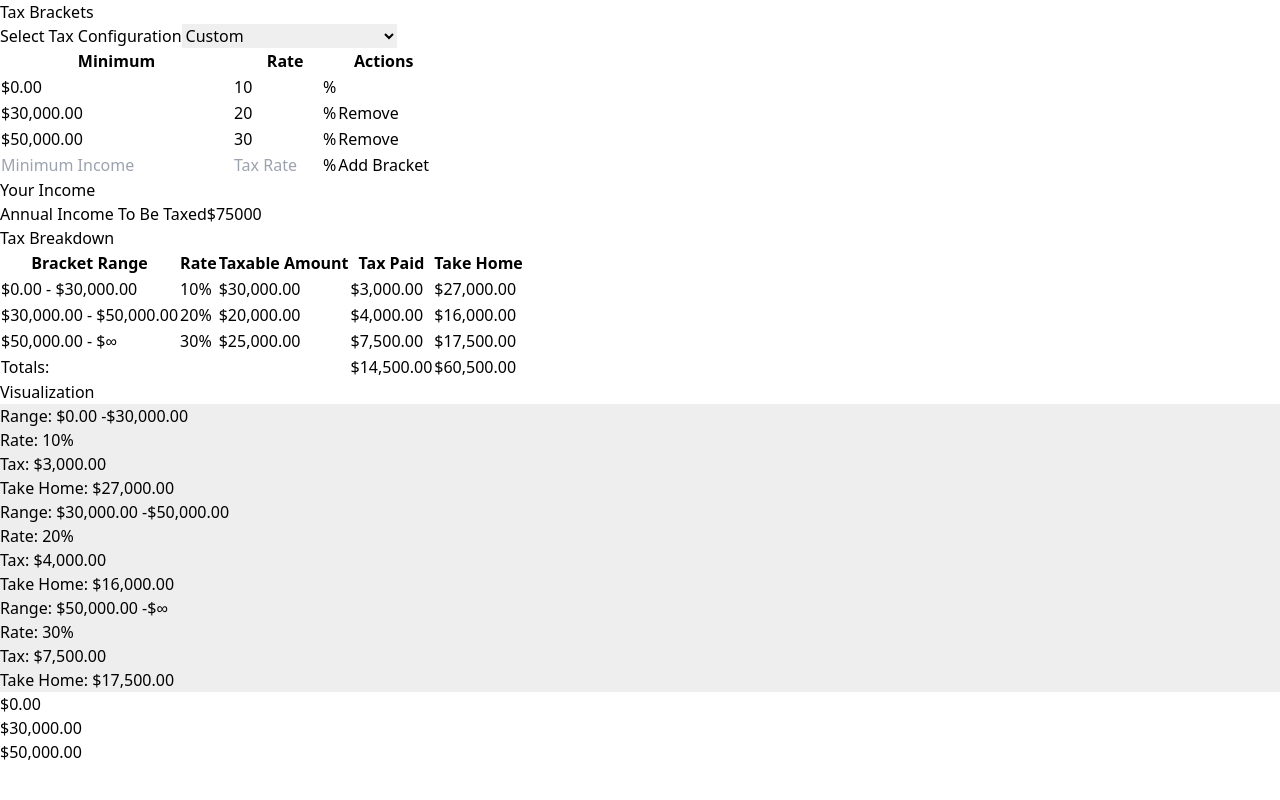
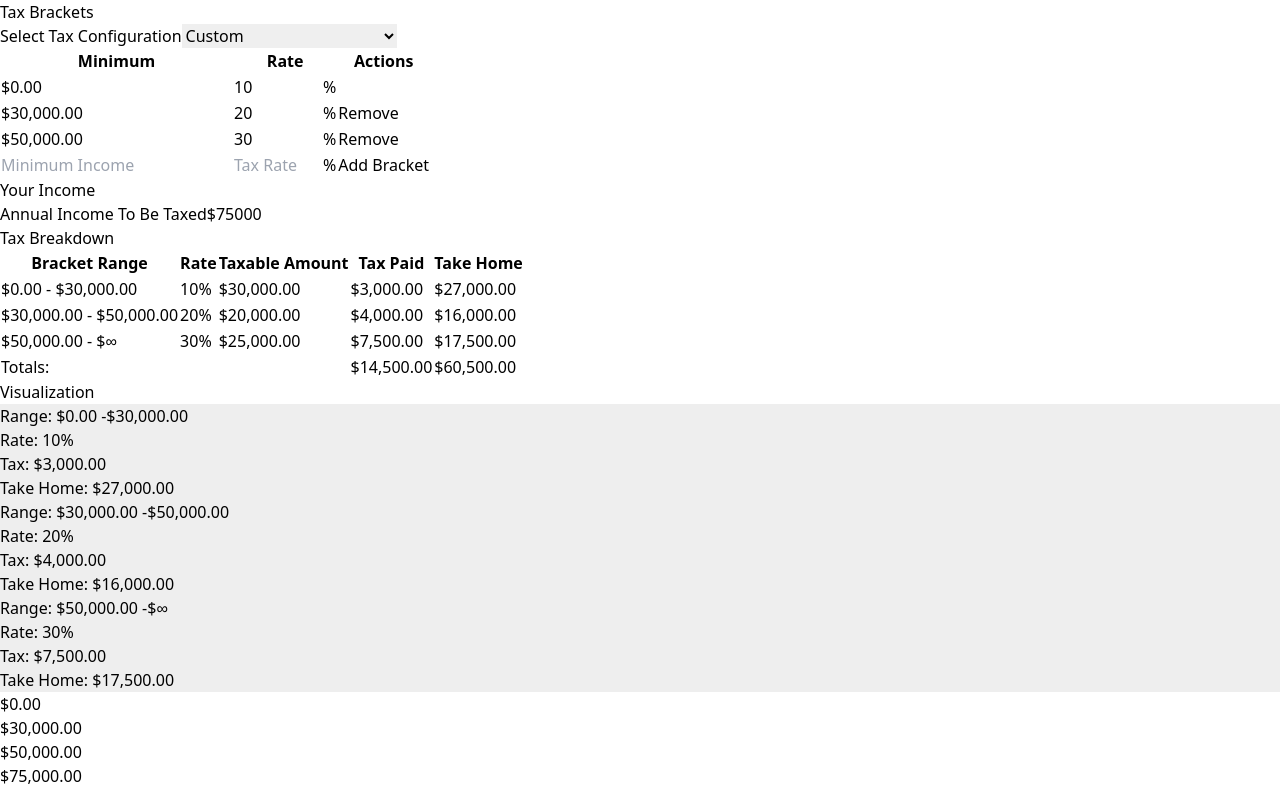
Before and after one commit to dnsge/tax-bracket-explorer, a React (Vite) app: page / in a window 1280 px wide. Built offline with nearby package versions, Linux system fonts and the light colour scheme.

Commit message:
fix ticks and visualization for last bracket

```diff
--- a/src/TaxVisualizer.tsx
+++ b/src/TaxVisualizer.tsx
@@ -7,8 +7,7 @@ interface TaxVisualizerProps {
   income: number;
 }
 
-const TaxVisualizer: React.FC<TaxVisualizerProps> = ({ brackets, income }) => {
-  const calculateTaxes = () => {
+const calculateTaxes = (brackets: TaxBracket[], income: number) => {
   let totalTax = 0;
   const breakdowns: TaxBreakdown[] = [];
 
@@ -38,13 +37,21 @@ const TaxVisualizer: React.FC<TaxVisualizerProps> = ({ brackets, income }) => {
   return { totalTax, breakdowns };
 };
 
-  const { totalTax, breakdowns } = calculateTaxes();
-  const maxIncome = Math.max(income, ...brackets.map((b) => b.min)) * 1.2;
+const TaxVisualizer: React.FC<TaxVisualizerProps> = ({ brackets, income }) => {
+  const maxIncome = income * 1.2;
+  // const maxIncome = Math.max(income, ...brackets.map((b) => b.min)) * 1.2;
 
-  const ticks = brackets.map((b) => ({
+  const visibleBrackets = brackets.filter((b) => b.min <= maxIncome);
+  const { totalTax, breakdowns } = calculateTaxes(visibleBrackets, income);
+
+  const ticks = visibleBrackets.map((b) => ({
     position: (b.min / maxIncome) * 100,
     label: formatCurrency(b.min),
   }));
+  ticks.push({
+    position: (income / maxIncome) * 100,
+    label: formatCurrency(income),
+  });
 
   return (
     <div>
@@ -95,9 +102,10 @@ const TaxVisualizer: React.FC<TaxVisualizerProps> = ({ brackets, income }) => {
         <div className="relative">
           <div className="w-full h-20 flex" style={{ backgroundColor: "#eee" }}>
             {breakdowns.map((breakdown, index) => {
-              const width = ((breakdown.max - breakdown.min) / maxIncome) * 100;
+              const effectiveMax = Math.min(breakdown.max, maxIncome);
+              const width = ((effectiveMax - breakdown.min) / maxIncome) * 100;
               const taxWidth =
-                (breakdown.taxable / (breakdown.max - breakdown.min)) * 100;
+                (breakdown.taxable / (effectiveMax - breakdown.min)) * 100;
               const taxHeight = (breakdown.rate / 100) * 100;
               const showRightBorder = taxWidth < 100;
               return (
```
Lines whose indentation alone changed are shown as unchanged.
